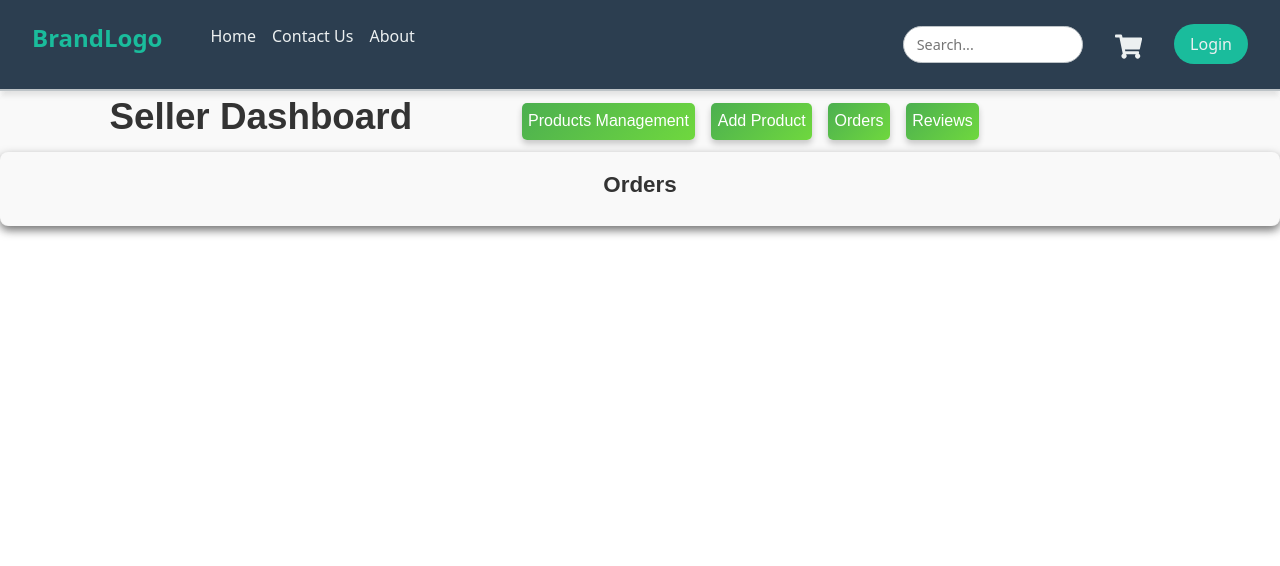
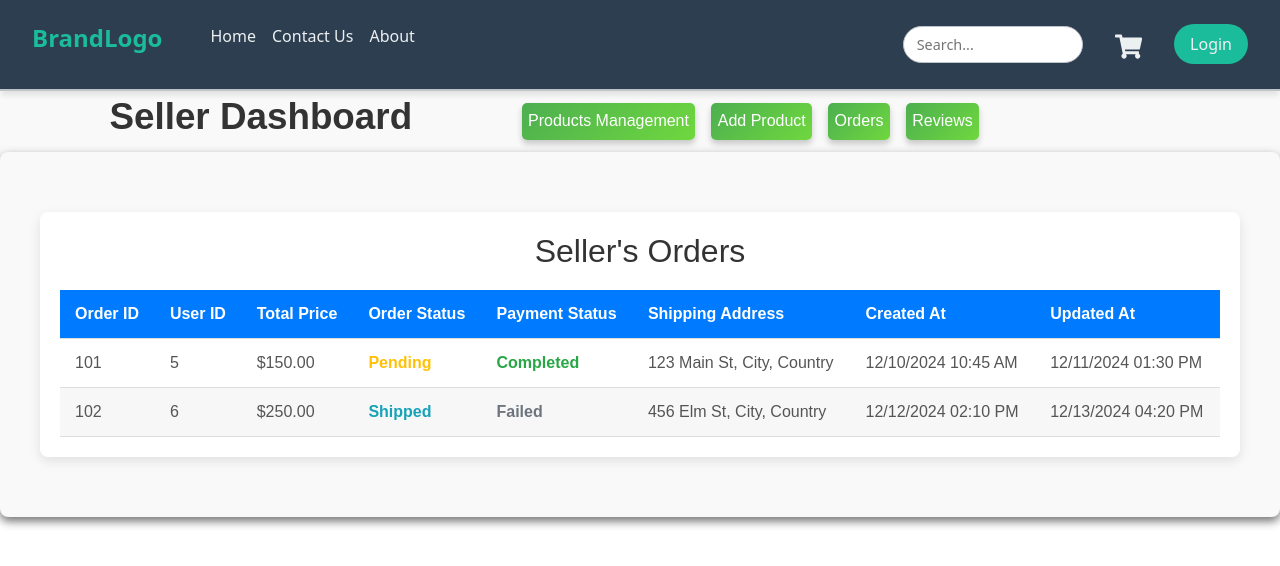
Before and after one commit to TekTitans/MERAKI_Academy_Project_5, a React (Vite) app in the folder frontend/: page /seller in a window 1280 px wide. Both pictures are taken after a click on the button "Orders". Shown: the top 566 px of the page. Built offline with nearby package versions, Linux system fonts and the light colour scheme.

Commit message:
Seller Orders

```diff
--- /dev/null
+++ b/frontend/src/components/SellerOrders/index.jsx
@@ -0,0 +1,89 @@
+import React, { useEffect } from "react";
+import { useDispatch, useSelector } from "react-redux";
+import { setOrders, setLoading, setError } from "../redux/reducers/orders";
+import axios from "axios";
+import "./style.css";
+
+const SellerOrders = () => {
+  const dispatch = useDispatch();
+
+  const sellerId = useSelector((state) => state.auth.userId);
+  const { token } = useSelector((state) => state.auth);
+
+  const { orders, loading, error } = useSelector((state) => state.order);
+
+  const fetchSellerOrders = async (sellerId) => {
+    dispatch(setLoading(true));
+    try {
+      const response = await axios.get(
+        `http://localhost:5000/order/seller/${sellerId}`,
+        {
+          headers: {
+            Authorization: `Bearer ${token}`,
+          },
+        }
+      );
+      dispatch(setOrders(response.data.result));
+      dispatch(setLoading(false));
+      console.log("order :", response.data.message);
+      console.log("success :", response.data.success);
+      console.log("order :", response.data.result);
+    } catch (error) {
+      dispatch(setError(error.message));
+      dispatch(setLoading(false));
+    }
+  };
+
+  useEffect(() => {
+    if (sellerId) {
+      fetchSellerOrders(sellerId);
+    }
+  }, [sellerId]);
+
+  if (loading) return <div>Loading orders...</div>;
+  if (error) return <div>Error: {error}</div>;
+
+  return (
+    <div class="seller-orders">
+      <h2>Seller's Orders</h2>
+      <table class="orders-table">
+        <thead>
+          <tr>
+            <th>Order ID</th>
+            <th>User ID</th>
+            <th>Total Price</th>
+            <th>Order Status</th>
+            <th>Payment Status</th>
+            <th>Shipping Address</th>
+            <th>Created At</th>
+            <th>Updated At</th>
+          </tr>
+        </thead>
+        <tbody>
+          <tr>
+            <td>101</td>
+            <td>5</td>
+            <td>$150.00</td>
+            <td class="status pending">Pending</td>
+            <td class="status completed">Completed</td>
+            <td>123 Main St, City, Country</td>
+            <td>12/10/2024 10:45 AM</td>
+            <td>12/11/2024 01:30 PM</td>
+          </tr>
+          <tr>
+            <td>102</td>
+            <td>6</td>
+            <td>$250.00</td>
+            <td class="status shipped">Shipped</td>
+            <td class="status failed">Failed</td>
+            <td>456 Elm St, City, Country</td>
+            <td>12/12/2024 02:10 PM</td>
+            <td>12/13/2024 04:20 PM</td>
+          </tr>
+        </tbody>
+      </table>
+    </div>
+  );
+};
+
+export default SellerOrders;
--- /dev/null
+++ b/frontend/src/components/SellerOrders/style.css
@@ -0,0 +1,119 @@
+* {
+  margin: 0;
+  padding: 0;
+  box-sizing: border-box;
+}
+
+body {
+  font-family: "Helvetica Neue", Arial, sans-serif;
+  background-color: #f8f9fa;
+  color: #333;
+}
+
+.seller-orders {
+  max-width: 1200px;
+  margin: 40px auto;
+  padding: 20px;
+  background-color: #fff;
+  border-radius: 8px;
+  box-shadow: 0 4px 12px rgba(0, 0, 0, 0.1);
+}
+
+.seller-orders h2 {
+  font-size: 2rem;
+  color: #333;
+  margin-bottom: 20px;
+  text-align: center;
+}
+
+.orders-table {
+  width: 100%;
+  border-collapse: collapse;
+  margin-top: 20px;
+}
+
+.orders-table th,
+.orders-table td {
+  padding: 12px 15px;
+  text-align: left;
+  font-size: 1rem;
+  border-bottom: 1px solid #ddd;
+}
+
+.orders-table th {
+  background-color: #007bff;
+  color: white;
+  font-weight: 600;
+}
+
+.orders-table tr:nth-child(even) {
+  background-color: #f7f7f7;
+}
+
+.orders-table tr:hover {
+  background-color: #f1f1f1;
+  cursor: pointer;
+}
+
+.orders-table td {
+  color: #555;
+}
+
+.orders-table .status {
+  font-weight: bold;
+}
+
+.orders-table .status.pending {
+  color: #ffc107;
+}
+
+.orders-table .status.completed {
+  color: #28a745;
+}
+
+.orders-table .status.cancelled {
+  color: #dc3545;
+}
+
+.orders-table .status.shipped {
+  color: #17a2b8;
+}
+
+.orders-table .status.failed {
+  color: #6c757d;
+}
+
+.seller-orders .loading,
+.seller-orders .error {
+  font-size: 1.2rem;
+  text-align: center;
+  color: #007bff;
+  margin-top: 20px;
+}
+
+.seller-orders .error {
+  color: #dc3545;
+}
+
+.seller-orders .empty-state {
+  text-align: center;
+  font-size: 1.1rem;
+  color: #6c757d;
+  margin-top: 30px;
+}
+
+@media (max-width: 768px) {
+  .seller-orders {
+    padding: 15px;
+  }
+
+  .orders-table th,
+  .orders-table td {
+    font-size: 0.9rem;
+    padding: 10px 12px;
+  }
+
+  .seller-orders h2 {
+    font-size: 1.5rem;
+  }
+}
--- /dev/null
+++ b/frontend/src/components/redux/reducers/orders/index.jsx
@@ -0,0 +1,28 @@
+import { createSlice } from "@reduxjs/toolkit";
+
+export const orderSlice = createSlice({
+  name: "order",
+  initialState: {
+    orders: [],
+    loading: false,
+    error: null,
+  },
+  reducers: {
+    setOrders: (state, action) => {
+      state.orders = action.payload;
+    },
+    addOrder: (state, action) => {
+      state.orders.push(action.payload);
+    },
+    setLoading: (state, action) => {
+      state.loading = action.payload;
+    },
+    setError: (state, action) => {
+      state.error = action.payload;
+    },
+  },
+});
+
+export const { setOrders, addOrder, setLoading, setError } = orderSlice.actions;
+
+export default orderSlice.reducer;
--- a/frontend/src/components/redux/store.jsx
+++ b/frontend/src/components/redux/store.jsx
@@ -1,11 +1,13 @@
 import { configureStore } from "@reduxjs/toolkit";
 import authReducer from "./reducers/auth";
 import productReducer from "./reducers/product/product";
+import orderReducer from "./reducers/orders";
 
 const store = configureStore({
   reducer: {
     auth: authReducer,
     product: productReducer,
+    order: orderReducer,
   },
 });
 
--- a/frontend/src/pages/SellerDashboard/index.jsx
+++ b/frontend/src/pages/SellerDashboard/index.jsx
@@ -2,9 +2,10 @@ import React, { useState, useEffect } from "react";
 import SellerProducts from "../../components/SellerProducts";
 import AddProduct from "../../components/AddProduct";
 import "./style.css";
+import SellerOrders from "../../components/SellerOrders";
 
 const SellerDashboard = () => {
-  const [activeSection, setActiveSection] = useState("manageProduct"); // manageProduct, addProduct, myOrders
+  const [activeSection, setActiveSection] = useState("manageProduct");
   const [message, setMessage] = useState(null);
 
   const showMessage = (text, type) => {
@@ -34,11 +35,7 @@ const SellerDashboard = () => {
           />
         );
       case "myOrders":
-        return (
-          <div className="product-management-page">
-            <h2 className="page-title">Orders</h2>
-          </div>
-        );
+        return <SellerOrders />;
       case "myReviews":
         return (
           <div className="product-management-page">
```
Also changed, not shown: 2 other files (tests, documents, lock files or other folders).
